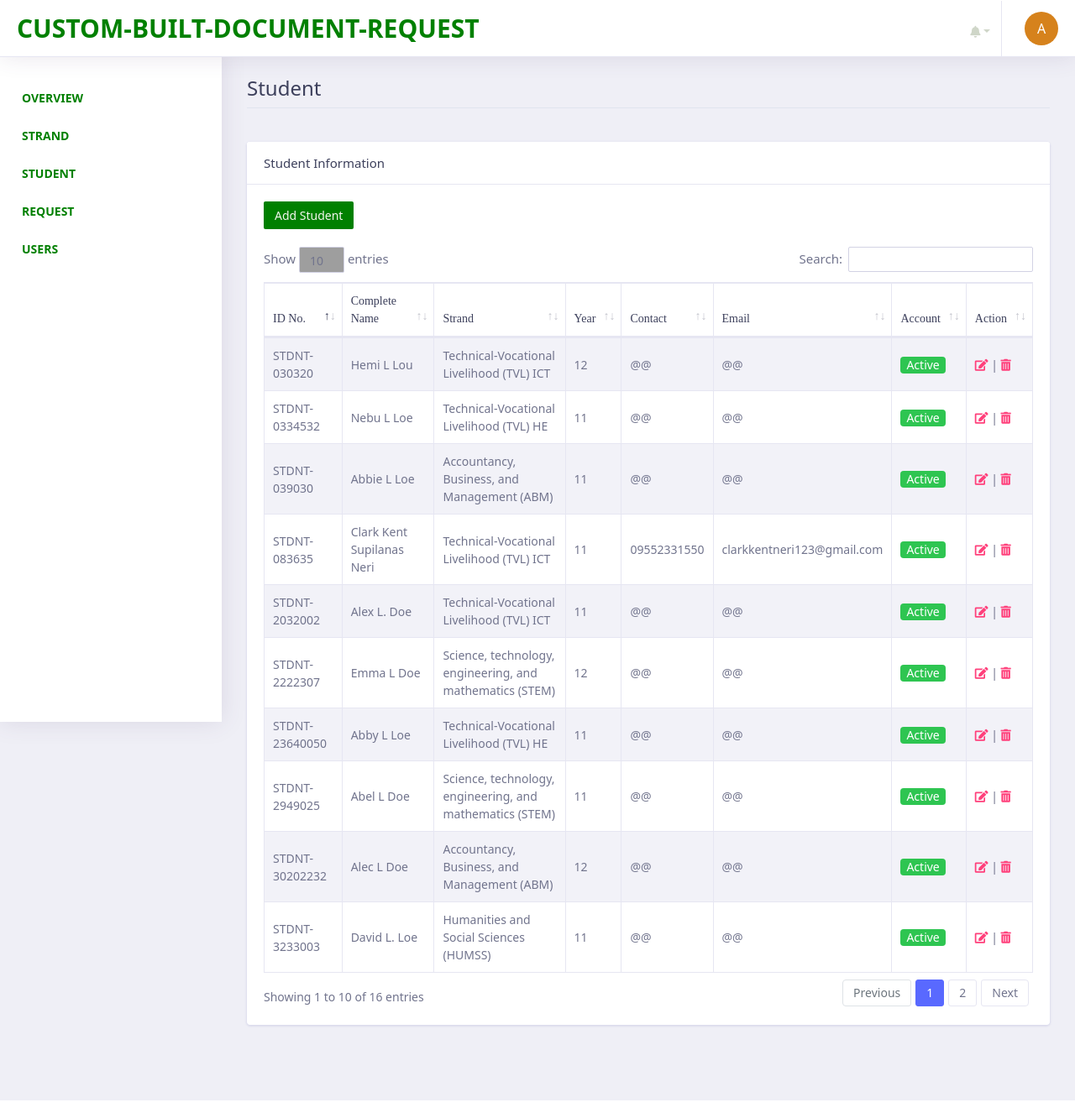
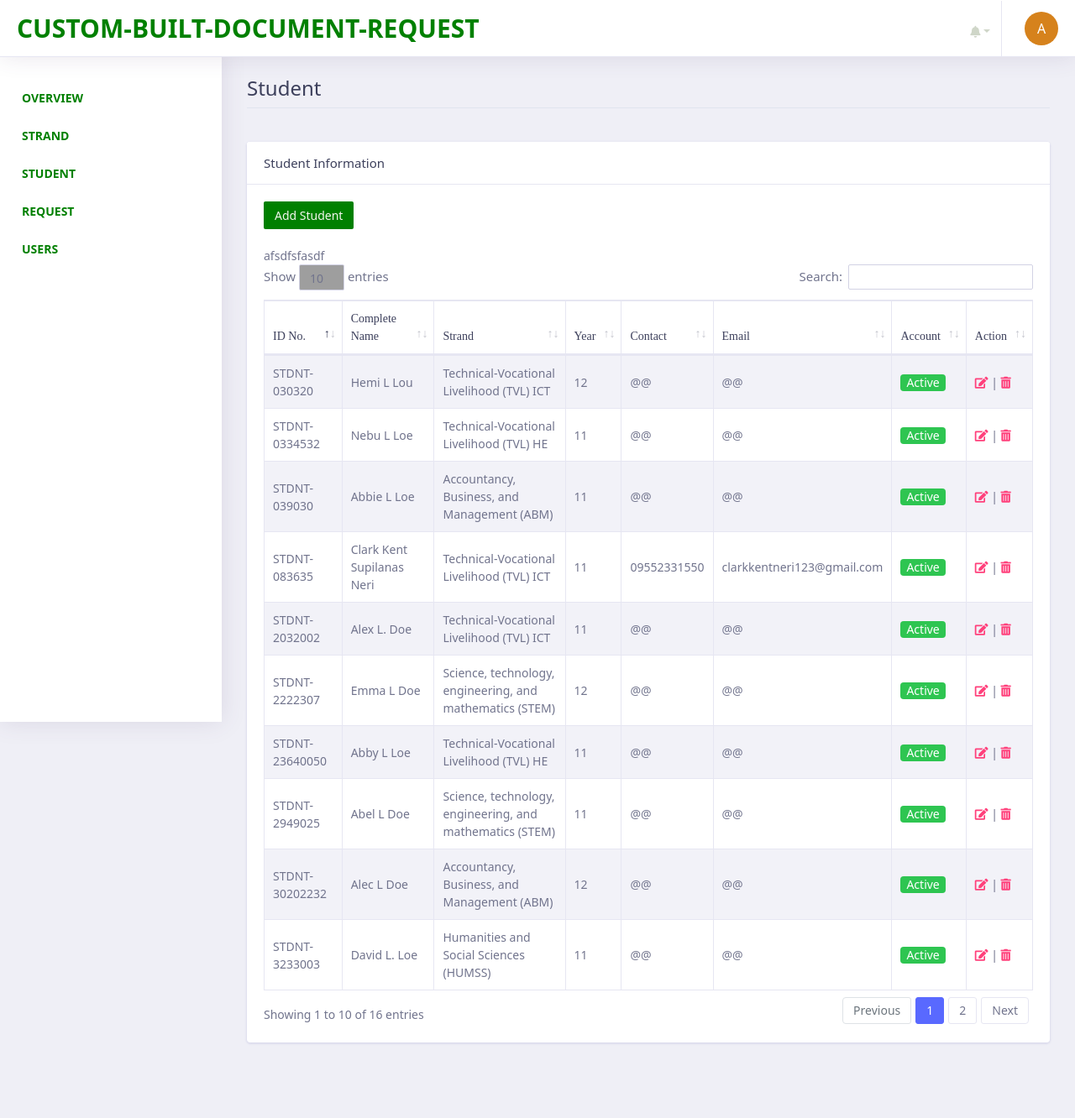
Before and after one commit to mayangmayang/Custom-Built-Document-Request-System, a PHP site: page /admin/documents/student.php in a window 1280 px wide. Shown: the whole page at 84% size. Before the commit the page ends 1311 px from the top, so only its background shows below. Run offline with PHP 8.4, Linux system fonts and the light colour scheme; the visitor is signed in with stand-in values (Sample User, id 1); data comes from the database, SQL or seed files in the repository; some libraries are stand-ins or nearby versions; grey boxes are pictures that could not be loaded.

Commit message:
waffen pogi

```diff
--- a/admin/documents/student.php
+++ b/admin/documents/student.php
@@ -51,7 +51,7 @@
                                                     <th scope="col">Complete Name</th>
                                                     <th scope="col">Strand</th>
                                                     <th scope="col">Year</th>
-                                                    <th scope="col">Contact</th>
+                                                    <th scope="col">Contact</th>afsdfsfasdf
                                                     <th scope="col">Email</th>
                                                     <th scope="col">Account</th>
                                                     <th scope="col">Action</th>
```
